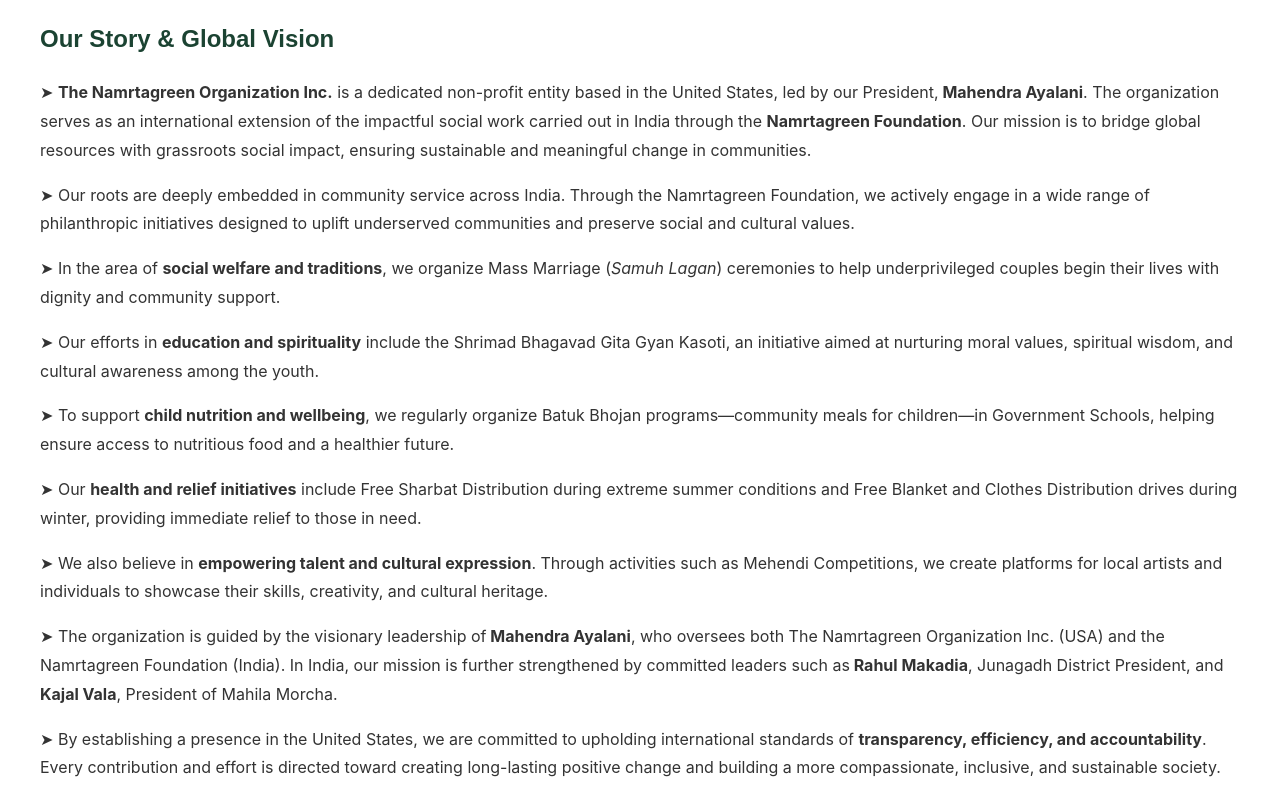
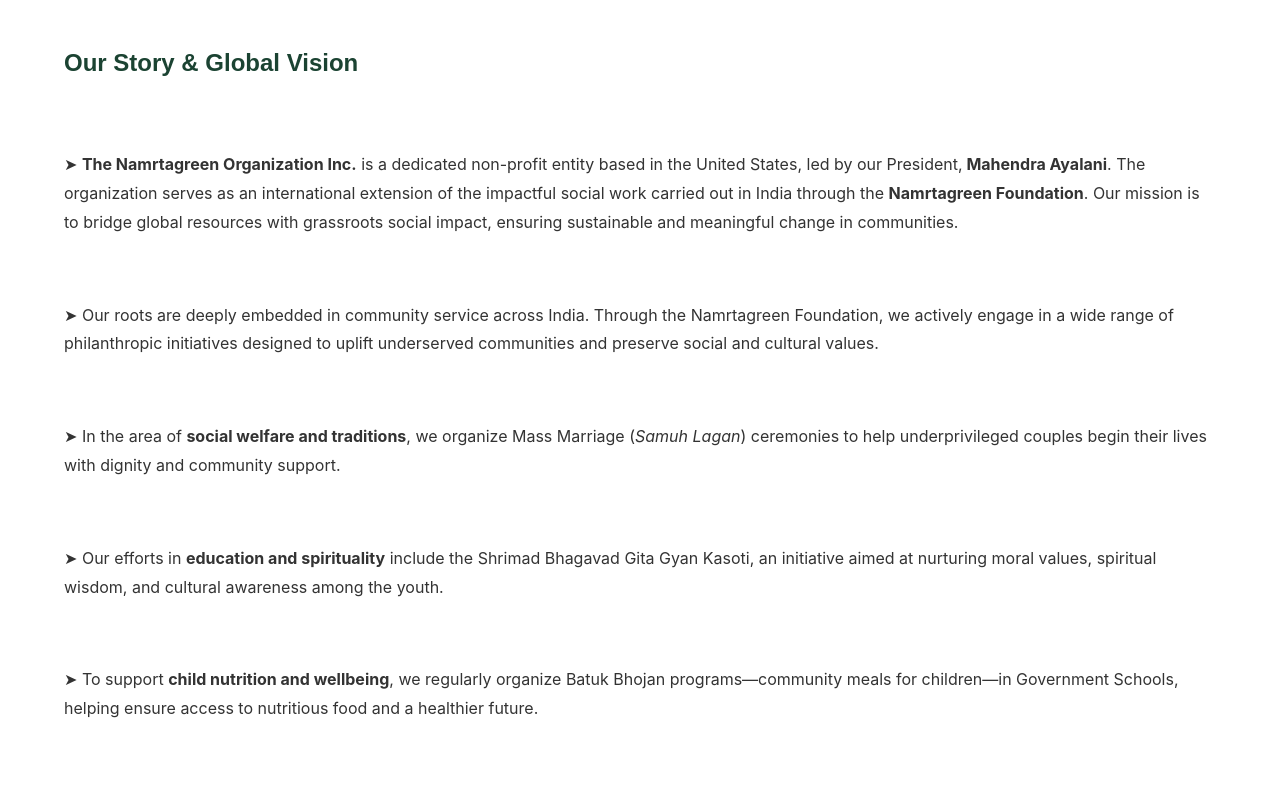
Before and after one commit to karanudani3011/The-Namratagreen-Foundation, a React (Create React App) app: page /about in a window 1280 px wide. Shown: the part 340-1132 px from the top of the page. Built offline with nearby package versions, Linux system fonts and the light colour scheme.

Commit message:
padding in about jsx

```diff
--- a/src/pages/About.jsx
+++ b/src/pages/About.jsx
@@ -16,13 +16,13 @@
                 <h2
                     style={{
                         color: "var(--color-primary-dark)",
-                        marginBottom: "1.5rem",
+                        marginBottom: "1.5rem " , padding: "1.50rem"
                     }}
                 >
                     <b>Our Story & Global Vision</b>
                 </h2>
 
-                <p style={{ marginBottom: "1rem", lineHeight: "1.8" }}>
+                <p style={{ marginBottom: "1rem", lineHeight: "1.8" , padding: "1.50rem" }}>
                     ➤ <strong>The Namrtagreen Organization Inc.</strong> is a dedicated non-profit
                     entity based in the United States, led by our President,
                     <strong> Mahendra Ayalani</strong>. The organization serves as an
@@ -32,46 +32,46 @@
                     meaningful change in communities.
                 </p>
 
-                <p style={{ marginBottom: "1rem", lineHeight: "1.8" }}>
+                <p style={{ marginBottom: "1rem", lineHeight: "1.8" , padding: "1.50rem" }}>
                     ➤ Our roots are deeply embedded in community service across India. Through the
                     Namrtagreen Foundation, we actively engage in a wide range of philanthropic
                     initiatives designed to uplift underserved communities and preserve social
                     and cultural values.
                 </p>
 
-                <p style={{ marginBottom: "1rem", lineHeight: "1.8" }}>
+                <p style={{ marginBottom: "1rem", lineHeight: "1.8" , padding: "1.50rem" }}>
                     ➤ In the area of <strong>social welfare and traditions</strong>, we organize
                     Mass Marriage (<em>Samuh Lagan</em>) ceremonies to help underprivileged
                     couples begin their lives with dignity and community support.
                 </p>
 
-                <p style={{ marginBottom: "1rem", lineHeight: "1.8" }}>
+                <p style={{ marginBottom: "1rem", lineHeight: "1.8" , padding: "1.50rem" }}>
                     ➤ Our efforts in <strong>education and spirituality</strong> include the
                     Shrimad Bhagavad Gita Gyan Kasoti, an initiative aimed at nurturing moral
                     values, spiritual wisdom, and cultural awareness among the youth.
                 </p>
 
-                <p style={{ marginBottom: "1rem", lineHeight: "1.8" }}>
+                <p style={{ marginBottom: "1rem", lineHeight: "1.8" , padding: "1.50rem" }}>
                     ➤ To support <strong>child nutrition and wellbeing</strong>, we regularly
                     organize Batuk Bhojan programs—community meals for children—in Government
                     Schools, helping ensure access to nutritious food and a healthier future.
                 </p>
 
-                <p style={{ marginBottom: "1rem", lineHeight: "1.8" }}>
+                <p style={{ marginBottom: "1rem", lineHeight: "1.8" , padding: "1.50rem" }}>
                     ➤ Our <strong>health and relief initiatives</strong> include Free Sharbat
                     Distribution during extreme summer conditions and Free Blanket and Clothes
                     Distribution drives during winter, providing immediate relief to those in
                     need.
                 </p>
 
-                <p style={{ marginBottom: "1rem", lineHeight: "1.8" }}>
+                <p style={{ marginBottom: "1rem", lineHeight: "1.8" , padding: "1.50rem" }}>
                     ➤ We also believe in <strong>empowering talent and cultural expression</strong>.
                     Through activities such as Mehendi Competitions, we create platforms for
                     local artists and individuals to showcase their skills, creativity, and
                     cultural heritage.
                 </p>
 
-                <p style={{ marginBottom: "1rem", lineHeight: "1.8" }}>
+                <p style={{ marginBottom: "1rem", lineHeight: "1.8" , padding: "1.50rem"}}>
                     ➤ The organization is guided by the visionary leadership of
                     <strong> Mahendra Ayalani</strong>, who oversees both The Namrtagreen
                     Organization Inc. (USA) and the Namrtagreen Foundation (India). In India, our
@@ -80,7 +80,7 @@
                     <strong> Kajal Vala</strong>, President of Mahila Morcha.
                 </p>
 
-                <p style={{ lineHeight: "1.8" }}>
+                <p style={{ lineHeight: "1.8" , padding: "1.50rem"}}>
                     ➤ By establishing a presence in the United States, we are committed to
                     upholding international standards of <strong>transparency, efficiency, and
                         accountability</strong>. Every contribution and effort is directed toward
```
